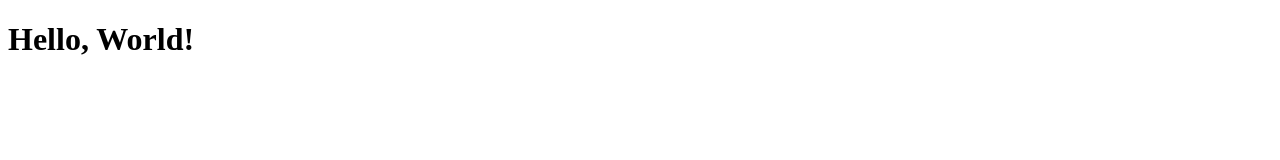
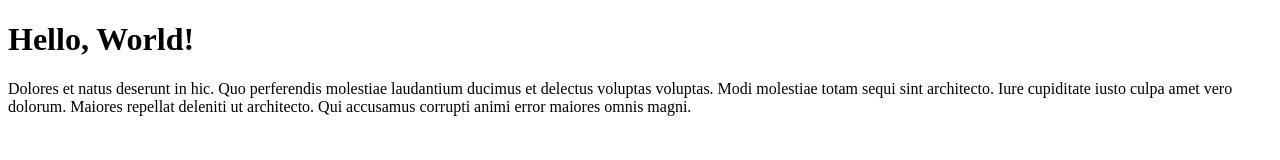
Before and after one commit to Nat34/Structure, a plain HTML site: page hello.html in a window 1280 px wide. Drawn offline with Linux system fonts and the light colour scheme.

Commit message:
<p> is for paragraph

```diff
--- a/hello.html
+++ b/hello.html
@@ -6,5 +6,8 @@
 
 	<body>
 		<h1>Hello, World!</h1>
+
+		<p>Dolores et natus deserunt in hic. Quo perferendis molestiae laudantium ducimus et delectus voluptas voluptas. Modi molestiae totam sequi sint architecto. Iure cupiditate iusto culpa amet vero dolorum. Maiores repellat deleniti ut architecto. Qui accusamus corrupti animi error maiores omnis magni.</p>
+
 	</body>
 </html>
```
